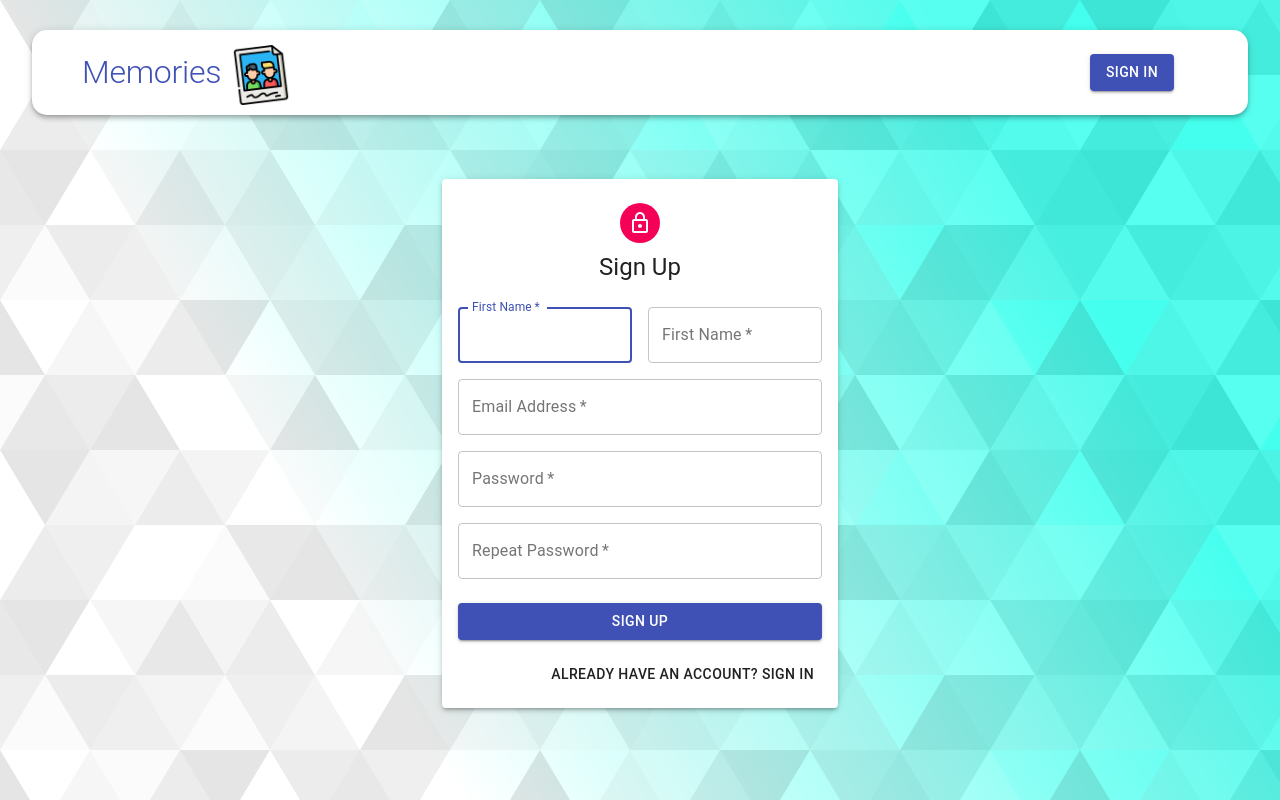
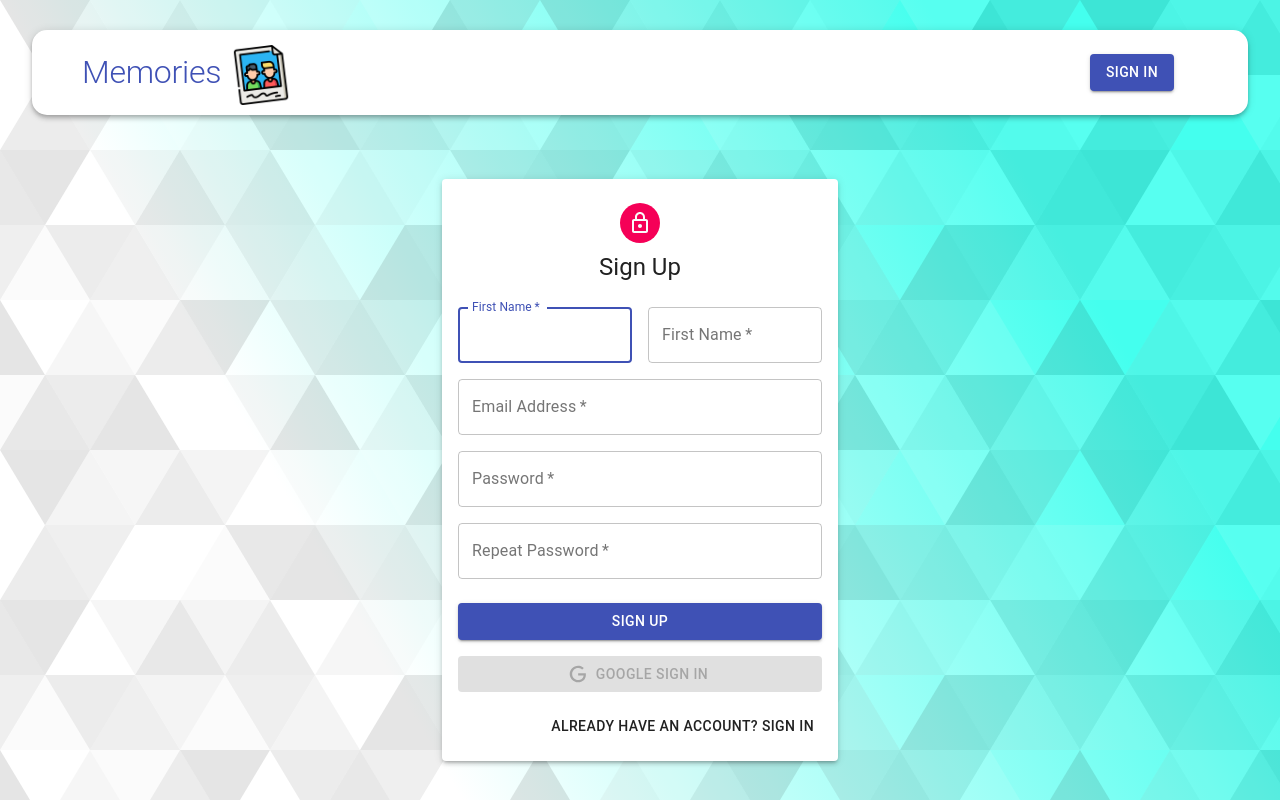
Before and after one commit to chalana1995/Social-Media-mern-client, a React (Create React App) app in the folder client/: page /auth in a window 1280 px wide. Built offline with nearby package versions, Linux system fonts and the light colour scheme.

Commit message:
goolge logging  done

```diff
--- a/client/src/components/Auth/Auth.js
+++ b/client/src/components/Auth/Auth.js
@@ -3,12 +3,18 @@
 import useStyles from './styles'
 import LockOutlinedIcon from '@material-ui/icons/LockOutlined'
 import Input from './Input'
+import { GoogleLogin } from 'react-google-login'
+import Icon from './icon'
+import { useDispatch } from 'react-redux'
+import { useHistory } from 'react-router-dom'
 
 const Auth = () => {
 
     const classes = useStyles()
     const [showPassword, setShowPassword] = useState(false)
     const [isSignUp, setIsSignUp] = useState(true)
+    const dispatch = useDispatch();
+    const history = useHistory()
 
     const handleSubmit = () => {
 
@@ -23,6 +29,23 @@
     const switchMode = () => {
         setIsSignUp((prevIsSignUp) => !prevIsSignUp)
         handleShowPassword(false)
+    }
+
+    const googleSuccess = async (res) => {
+        const result = res?.profileObj;
+        const token = res?.tokenId;
+
+        try {
+            dispatch({type: 'AUTH', data: {result, token}})
+
+            history.push('/')
+        } catch (error) {
+            console.log(error);
+        }
+    }
+
+    const googleFailure = () => {
+        console.log('Google Sign In was unsuccessful.Try again later');
     }
 
 
@@ -52,6 +75,15 @@
                     <Button type="submit" fullWidth variant='contained' color="primary" className={classes.submit}>
                         {isSignUp ? 'Sign up' : 'Sign In'}
                     </Button>
+                    <GoogleLogin
+                        clientId="1035213820491-4dlrprcaao1ghlo9gtjbdlns50hh07ur.apps.googleusercontent.com"
+                        render={(renderProps) => (
+                            <Button className={classes.googleButton} color='primary' fullWidth onClick={renderProps.onClick} disabled={renderProps.disabled} startIcon={<Icon />} variant="contained">Google Sign In</Button>
+                        )}
+                        onSuccess={googleSuccess}
+                        onFailure={googleFailure}
+                        cookiePolicy="single_host_origin"
+                    />
                     <Grid container justify='flex-end'>
                         <Grid item>
                             <Button onClick={switchMode}>
--- a/client/src/components/Auth/Input.js
+++ b/client/src/components/Auth/Input.js
@@ -16,7 +16,7 @@
                 label={label}
                 autoFocus={autoFocus}
                 type={type}
-                InputProps={name === "passowrd" && {
+                InputProps={name === "passowrd" ? {
                     endAdornment: (
                         <InputAdornment position='end'>
                             <IconButton onClick={handleShowPassword}>
@@ -24,7 +24,7 @@
                             </IconButton>
                         </InputAdornment>
                     )
-                }}
+                } : null}
             />
         </Grid>
     )
--- /dev/null
+++ b/client/src/components/Auth/icon.js
@@ -0,0 +1,12 @@
+import React from 'react';
+
+const icon = () => (
+  <svg style={{ width: '20px', height: '20px' }} viewBox="0 0 24 24">
+    <path
+      fill="currentColor"
+      d="M21.35,11.1H12.18V13.83H18.69C18.36,17.64 15.19,19.27 12.19,19.27C8.36,19.27 5,16.25 5,12C5,7.9 8.2,4.73 12.2,4.73C15.29,4.73 17.1,6.7 17.1,6.7L19,4.72C19,4.72 16.56,2 12.1,2C6.42,2 2.03,6.8 2.03,12C2.03,17.05 6.16,22 12.25,22C17.6,22 21.5,18.33 21.5,12.91C21.5,11.76 21.35,11.1 21.35,11.1V11.1Z"
+    />
+  </svg>
+);
+
+export default icon;
--- a/client/src/components/Navbar/Navbar.js
+++ b/client/src/components/Navbar/Navbar.js
@@ -1,13 +1,31 @@
-import React from 'react'
-import { Container, AppBar, Typography, Grow, Grid, Toolbar,Button,Avatar } from '@material-ui/core'
+import React, { useEffect, useState } from 'react'
+import { Container, AppBar, Typography, Grow, Grid, Toolbar, Button, Avatar } from '@material-ui/core'
 import useStyles from './styles'
 import memories from '../../images/memories.png'
-import { Link } from 'react-router-dom'
+import { Link, useHistory, useLocation } from 'react-router-dom'
+import { useDispatch } from 'react-redux'
+
 
 const Navbar = () => {
 
     const classes = useStyles()
-    const user = null
+    const dispatch = useDispatch()
+    const history = useHistory()
+    const location = useLocation()
+    const [user, setUser] = useState(JSON.parse(localStorage.getItem('profile')))
+
+    useEffect(() => {
+        const token = user?.token;
+
+        setUser(JSON.parse(localStorage.getItem('profile')))
+    }, [location])
+
+    const logout = () => {
+        dispatch({ type: 'LOGOUT' })
+
+        history.push('/')
+        setUser(null)
+    }
 
     return (
         <AppBar className={classes.appBar} position='static' color='inherit'>
@@ -18,11 +36,11 @@
             <Toolbar className={classes.toolbar}>
                 {user ? (
                     <div className={classes.profile}>
-                       <Avatar className={classes.purple} alt={user.result.name} src={user.result.imageUrl}>
-                             {user.result.name.charAt(0)}
-                       </Avatar>
-                       <Typography className={classes.userName} variant="h6">{user.result.name}</Typography>
-                       <Button variant="contained" className={classes.logout} color="secondary">Logout</Button>
+                        <Avatar className={classes.purple} alt={user.result.name} src={user.result.imageUrl}>
+                            {user.result.name.charAt(0)}
+                        </Avatar>
+                        <Typography className={classes.userName} variant="h6">{user.result.name}</Typography>
+                        <Button variant="contained" className={classes.logout} color="secondary" onClick={logout}>Logout</Button>
                     </div>
                 ) : (
                     <Button component={Link} to="/auth" variant="contained" color="primary">Sign In</Button>
--- a/client/src/constants/actionTypes.js
+++ b/client/src/constants/actionTypes.js
@@ -3,3 +3,5 @@
 export const UPDATE = 'UPDATE'
 export const DELETE = 'DELETE'
 export const LIKE = 'LIKE'
+export const AUTH = 'AUTH'
+export const LOGOUT = 'LOGOUT'
--- /dev/null
+++ b/client/src/reducres/auth.js
@@ -0,0 +1,16 @@
+import { AUTH, LOGOUT } from "../constants/actionTypes"
+
+const authReducer = (state = { authData: null }, action) => {
+    switch (action.type) {
+        case AUTH:
+            localStorage.setItem('profile', JSON.stringify({ ...action?.data }))
+            return { ...state, authData: action?.data }
+        case LOGOUT:
+            localStorage.clear()
+            return { ...state, authData: null }
+        default:
+            return state
+    }
+}
+
+export default authReducer;
--- a/client/src/reducres/index.js
+++ b/client/src/reducres/index.js
@@ -1,6 +1,8 @@
 import { combineReducers } from "redux";
 import posts from './posts'
+import auth from './auth'
 
 export default combineReducers({
-    posts
+    posts,
+    auth
 })
```
